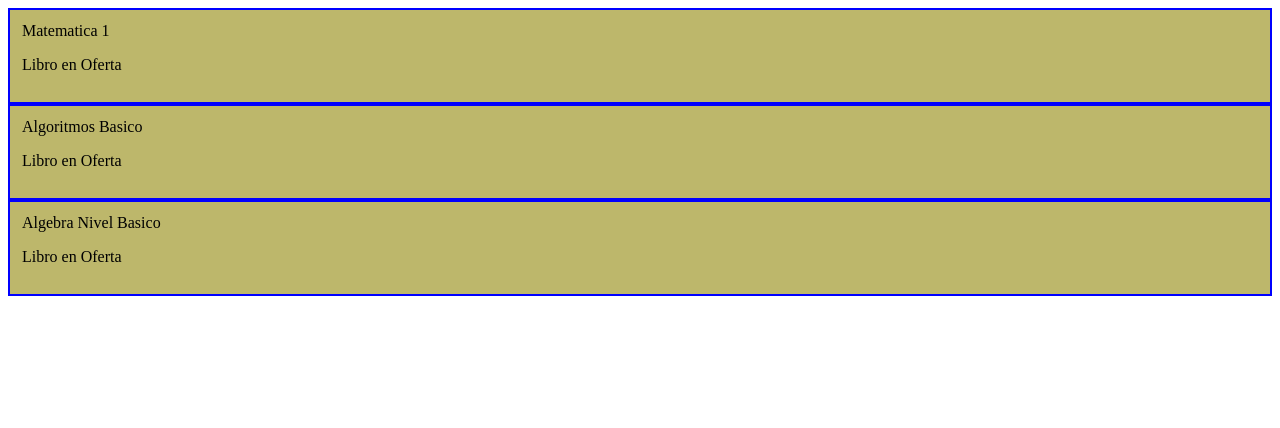
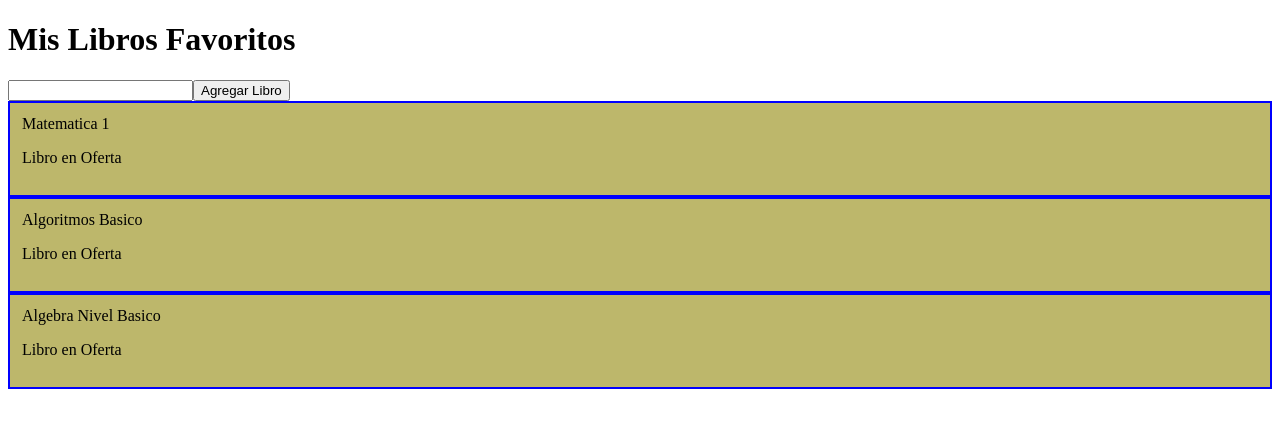
Before and after one commit to Orbp1403/Curso_Angular, an Angular app in the folder mi-web-app/: page / in a window 1280 px wide. Shown: the top 428 px of the page. Built offline with nearby package versions, Linux system fonts and the light colour scheme.

Commit message:
Usando formularios para agregar libros

```diff
--- a/mi-web-app/src/app/components/libros/libros.component.html
+++ b/mi-web-app/src/app/components/libros/libros.component.html
@@ -1 +1,8 @@
+<h1>
+    Mis Libros Favoritos
+</h1>
+<form (ngSubmit)="guardarLibro(f)" #f="ngForm">
+    <input type="text" name="nombreLibro" ngModel required>
+    <button type="submit">Agregar Libro</button>
+</form>
 <app-libro (libroClicked)="eliminarLibro(libro)" *ngFor="let libro of libros" [tituloLibro]="libro"></app-libro>
--- a/mi-web-app/src/app/components/libros/libros.component.ts
+++ b/mi-web-app/src/app/components/libros/libros.component.ts
@@ -8,6 +8,7 @@
 export class LibrosComponent implements OnInit {
   libros = ['Matematica 1', 'Algoritmos Basico', 'Algebra Nivel Basico'];
 
+
   constructor() {}
 
   ngOnInit(): void {}
@@ -15,4 +16,10 @@
   eliminarLibro(libro) {
     this.libros = this.libros.filter((p) => p !== libro);
   }
+
+  guardarLibro(formulario){
+    if(formulario.valid){
+      this.libros.push(formulario.value.nombreLibro)
+    }
+  }
 }
```
